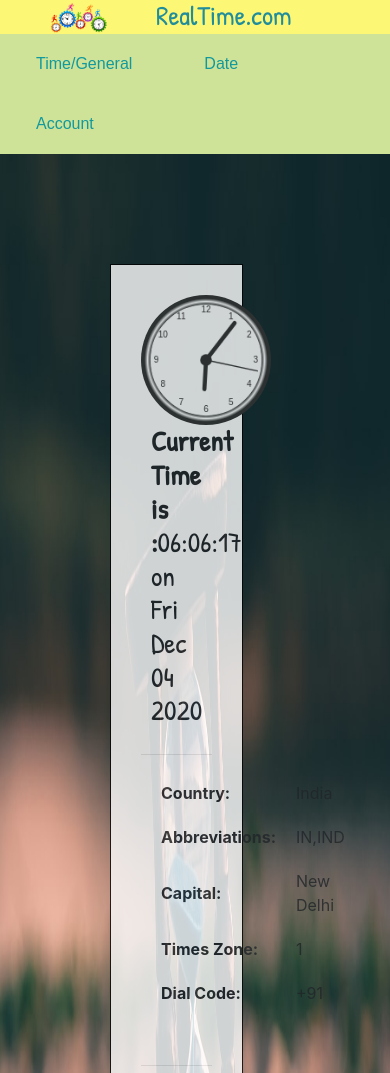
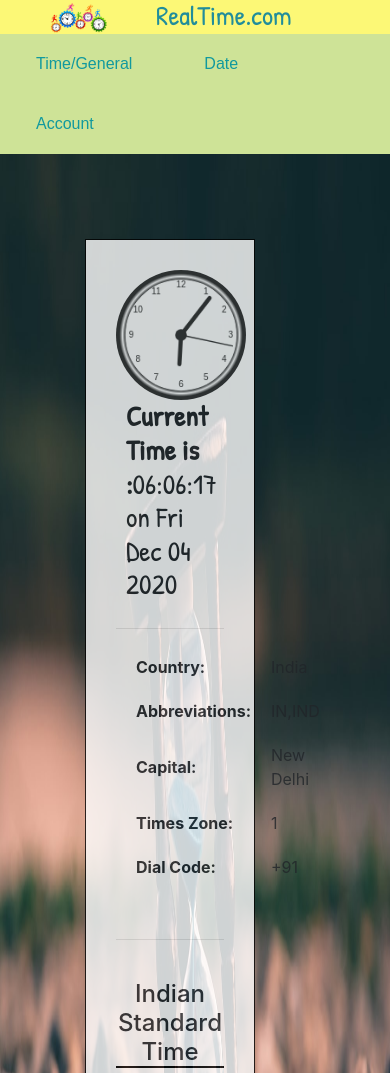
Before and after one commit to AhanaKundu01/RealTime, a plain HTML site: page index.html in a window 390 px wide. Shown: the top 1073 px of the page. Drawn offline with nearby package versions, Linux system fonts and the light colour scheme; a web font is replaced by a local one.

Commit message:
update time.css
change for phone view

```diff
--- a/time.css
+++ b/time.css
@@ -34,7 +34,7 @@
     size: 50px;
     /*background-color: #ffd5e5;*/
     /*position: relative;*/
-    padding: 100px ;
+    padding: 75px ;
     /*margin: 50px;
     border: 5px dotted blue;*/
     background-image: url('bg.jfif');
@@ -125,11 +125,12 @@ p{
 table{
     margin: 10px;
     border: 0 solid black;
-    width: 30%;
+    width: 20%;
+    /*padding: 10px;*/
   }
 
 
-th, td {
+table, th, td {
     padding: 10px;
   }
 
```
